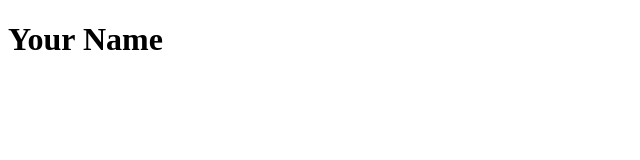
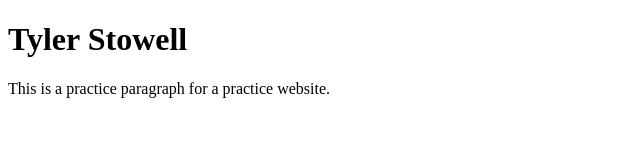
Before and after one commit to sto17001/sto17001.github.io, a plain HTML site: page Index.html in a window 1280 px wide. Shown: the whole page, without its empty margins (0-640 px from the left). Drawn offline with Linux system fonts and the light colour scheme.

Commit message:
updated page

```diff
--- a/Index.html
+++ b/Index.html
@@ -1,9 +1,10 @@
 <!doctype html>
 <html lang="en-us">
 <head>
-  <title>Your Name</title>
+  <title>Tyler Stowell</title>
 </head>
 <body>
- <h1>Your Name</h1>
+ <h1>Tyler Stowell</h1>
+ <p>This is a practice paragraph for a practice website.</p>
 </body>
 </html>
```
